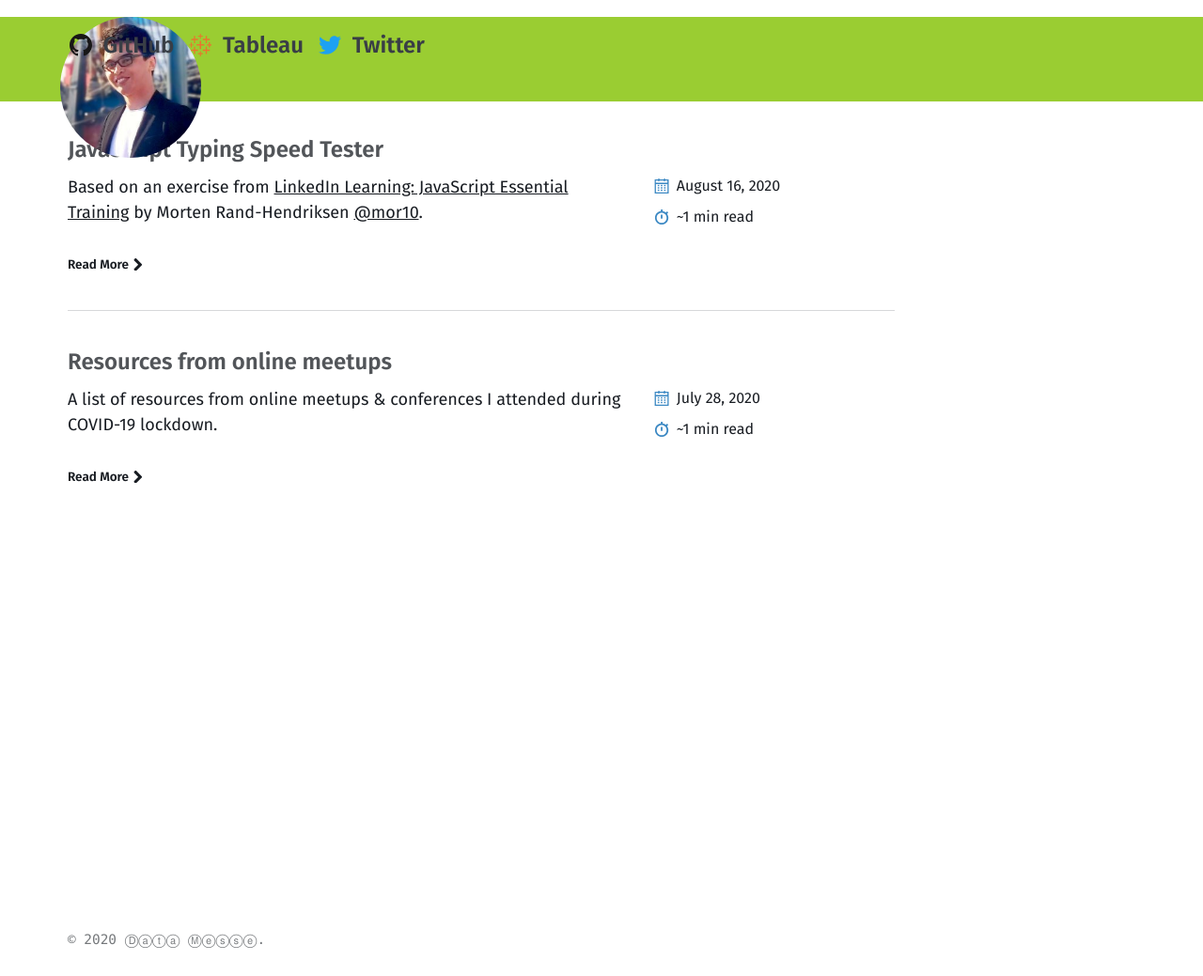
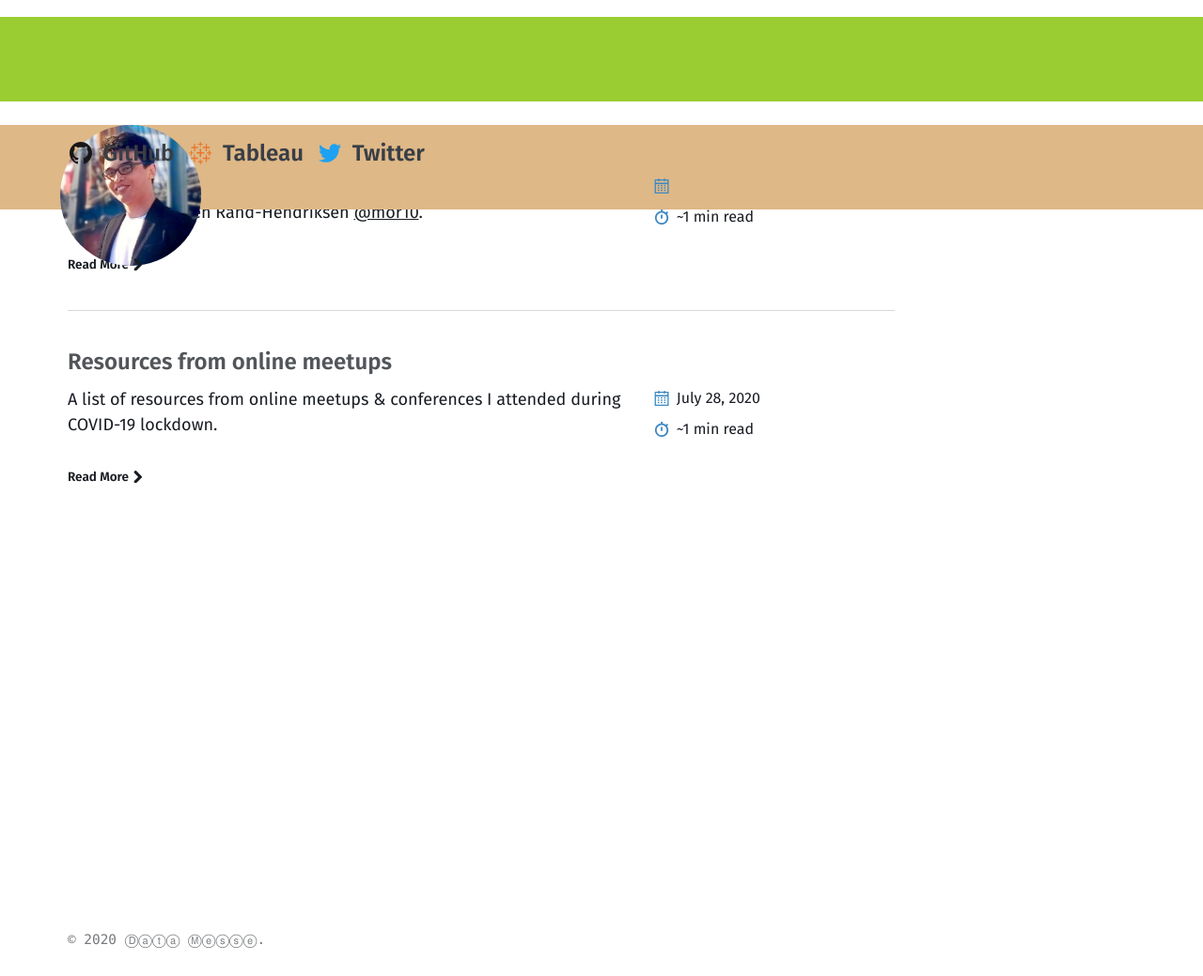
Before and after one commit to datamesse/blog, a Jekyll site: the page built from index.md, in a window 1280 px wide. Shown: the whole page at 94% size. Built offline with Jekyll 4.4.1, drawn with Linux system fonts in a browser that asks for light colours.

Commit message:
Update to CSS & masthead

```diff
--- a/_includes/masthead.html
+++ b/_includes/masthead.html
@@ -8,6 +8,7 @@
   <div class="inner">
     <div class="title-area">
       <div id="background-top-banner"></div>
+      <div id="background-bottom-banner">
       {% if page.url == '/' %}
         <h1 class="site-title">
           <a href="{{ '/' | relative_url }}">
@@ -23,6 +24,7 @@
           <h2 class="site-title">{% include contact-list.html %}</h2>
         </p>
       {% endif %}
+      </div>
     </div>
   </div>
 </header>
--- a/_sass/basically-basic/_global.scss
+++ b/_sass/basically-basic/_global.scss
@@ -12,6 +12,14 @@
   width: 100%;
   position: absolute;
   top: 0px;
+  left: 0px;
+}
+#background-bottom-banner{
+  background-color: burlywood;
+  height: 90px;
+  width: 100%;
+  position: absolute;
+  top: 115px;
   left: 0px;
 }
 
```
